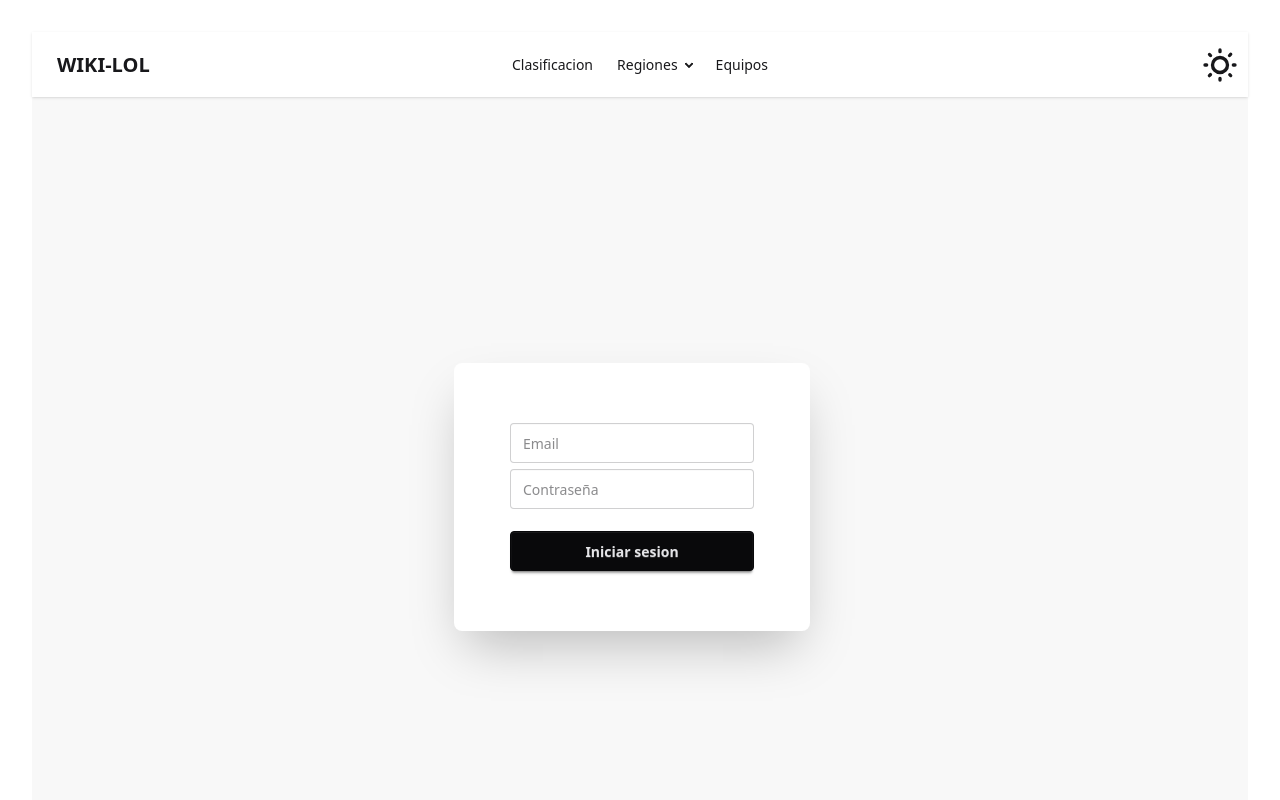
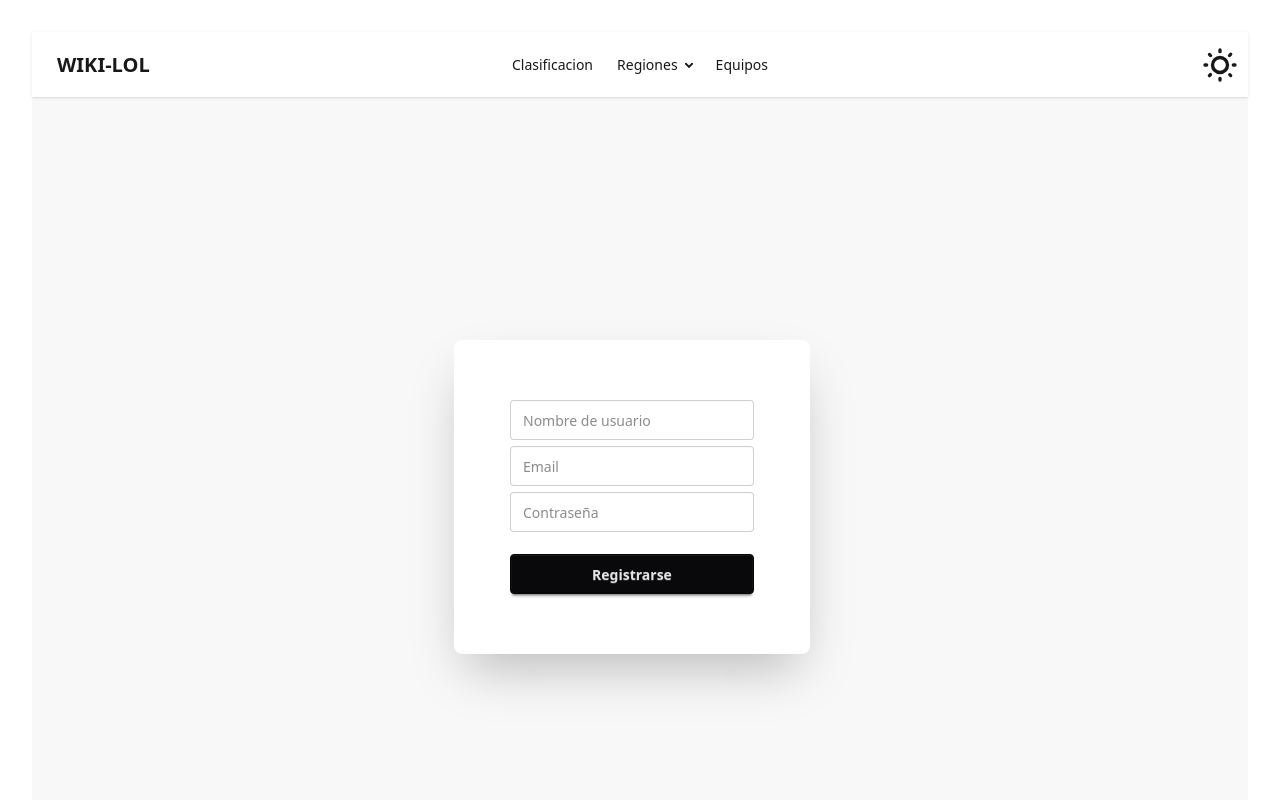
Before and after one commit to WIKILOL-DAW/Proyecto-LOL-frontend, a React (Vite) app: page /registro in a window 1280 px wide. Shown: the top 800 px of the page. Built offline with nearby package versions, Linux system fonts and the light colour scheme.

Commit message:
funcionalidad registrar usuario hecha

```diff
--- a/src/App.jsx
+++ b/src/App.jsx
@@ -9,8 +9,8 @@ function App() {
   return (
     <>
 
-      <FormularioInicioSesion />
-
+     <FormularioRegistro/>
+      <FormularioInicioSesion/>
     </>
   )
 }
--- a/src/componentes/Boton/Boton.jsx
+++ /dev/null
@@ -1,14 +0,0 @@
-
-
-export function Boton(){
-
-    return(
-
-        <>
-            <button type="submit">Crear cuenta</button>
-
-        </>
-
-    )
-
-}
--- a/src/componentes/Formularios/FormularioRegistro.jsx
+++ b/src/componentes/Formularios/FormularioRegistro.jsx
@@ -1,7 +1,20 @@
-import { Boton } from "../Boton/Boton";
+import { useState } from "react";
 import { NavBar } from "../NavBar/NavBar";
+import { registro } from "../../servicios/usuarios.service";
 
 export function FormularioRegistro() {
+
+    const [usuario, setUsuario] = useState({
+        alias: "",
+        correo: "",
+        passwrd: ""
+    })
+
+    const doRegistro = async () => {
+        const data = await registro(usuario)
+        console.log(data);
+
+    }
 
     return (
 
@@ -15,13 +28,38 @@ export function FormularioRegistro() {
                         <div className="card-body">
                             <fieldset className="fieldset">
 
-                                <input type="email" className="input" placeholder="Nombre de usuario" />
+                                <input type="text" className="input" placeholder="Nombre de usuario"
+                                    value={usuario.alias}
+                                    onChange={e => {
+                                        setUsuario({
+                                            ...usuario,
+                                            alias: e.target.value
+                                        })
+                                    }} />
 
-                                <input type="email" className="input" placeholder="Email" />
+                                <input type="email" className="input" placeholder="Email"
+                                    value={usuario.correo}
+                                    onChange={e => {
 
-                                <input type="password" className="input" placeholder="Contraseña" />
+                                        setUsuario({
+                                            ...usuario,
+                                            correo: e.target.value
+                                        })
+                                    }}
+                                />
 
-                                <button className="btn btn-neutral mt-4">Registrarse</button>
+                                <input type="password" className="input" placeholder="Contraseña"
+                                    value={usuario.passwrd}
+                                    onChange={e => {
+
+                                        setUsuario({
+                                            ...usuario,
+                                            passwrd: e.target.value
+                                        })
+                                    }}
+                                />
+
+                                <button className="btn btn-neutral mt-4" onClick={doRegistro}>Registrarse</button>
                             </fieldset>
                         </div>
                     </div>
--- a/src/servicios/Peticiones/Peticiones.js
+++ b/src/servicios/Peticiones/Peticiones.js
@@ -1,4 +1,4 @@
-const URL_BACKEND = '';
+const URL_BACKEND = '192.168.11.239';
 
 export function get(ruta, callback, callbackError) {
 
--- /dev/null
+++ b/src/servicios/usuarios.service.js
@@ -0,0 +1,20 @@
+//const API = "http://localhost:8080"
+const API = 'http://192.168.11.239:8080';
+
+const registro = async (usuario) => {
+    console.log(usuario);
+
+    const respuesta = await fetch(API + "/api/admin/registro", {
+        method: "POST",
+        headers: {
+            "Content-Type": "application/json",
+        },
+        body: JSON.stringify(usuario)
+    })
+    const data = respuesta.json()
+    return data
+}
+
+export {
+    registro
+}
```
Also changed, not shown: src/servicios/Registrio/Registro.js (deleted).
